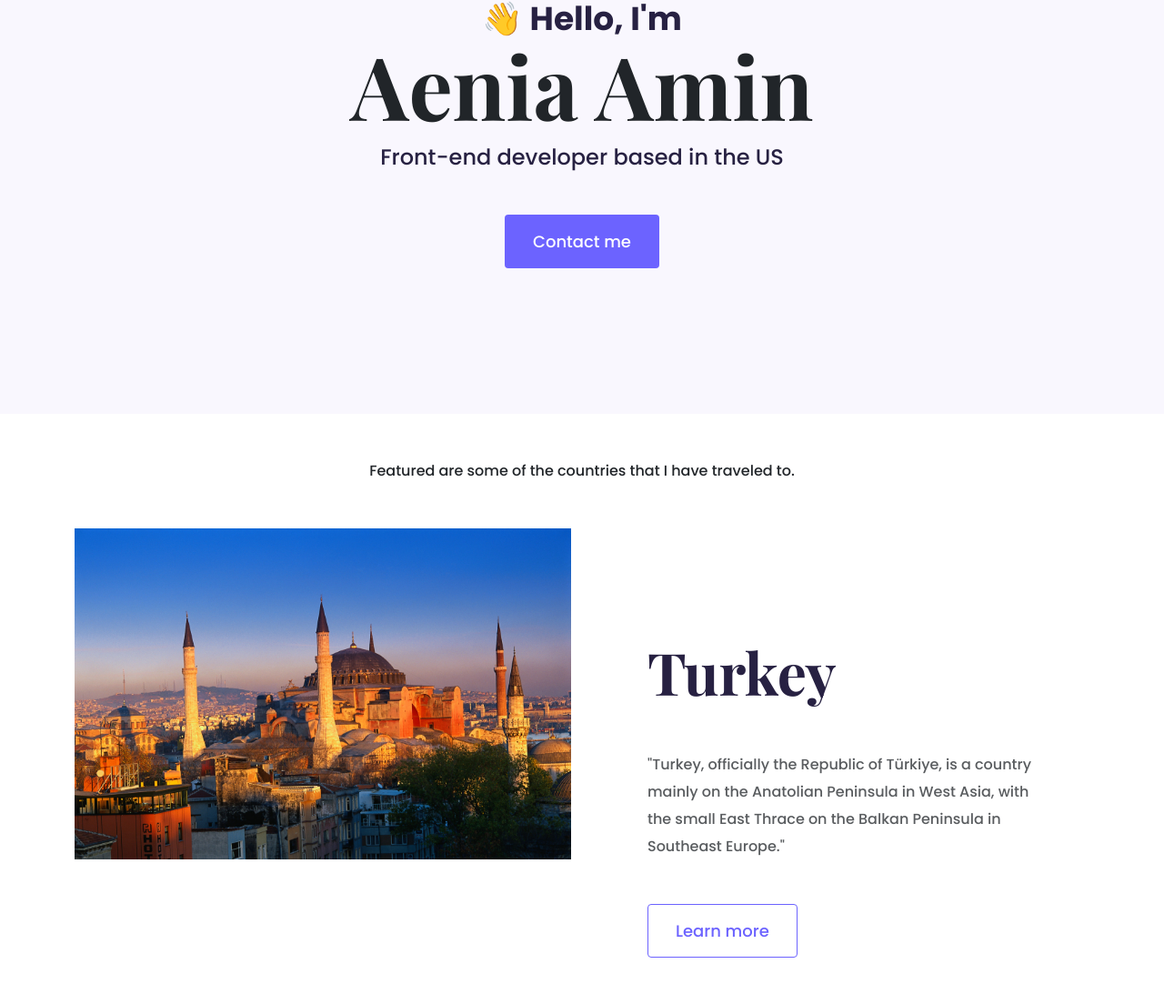
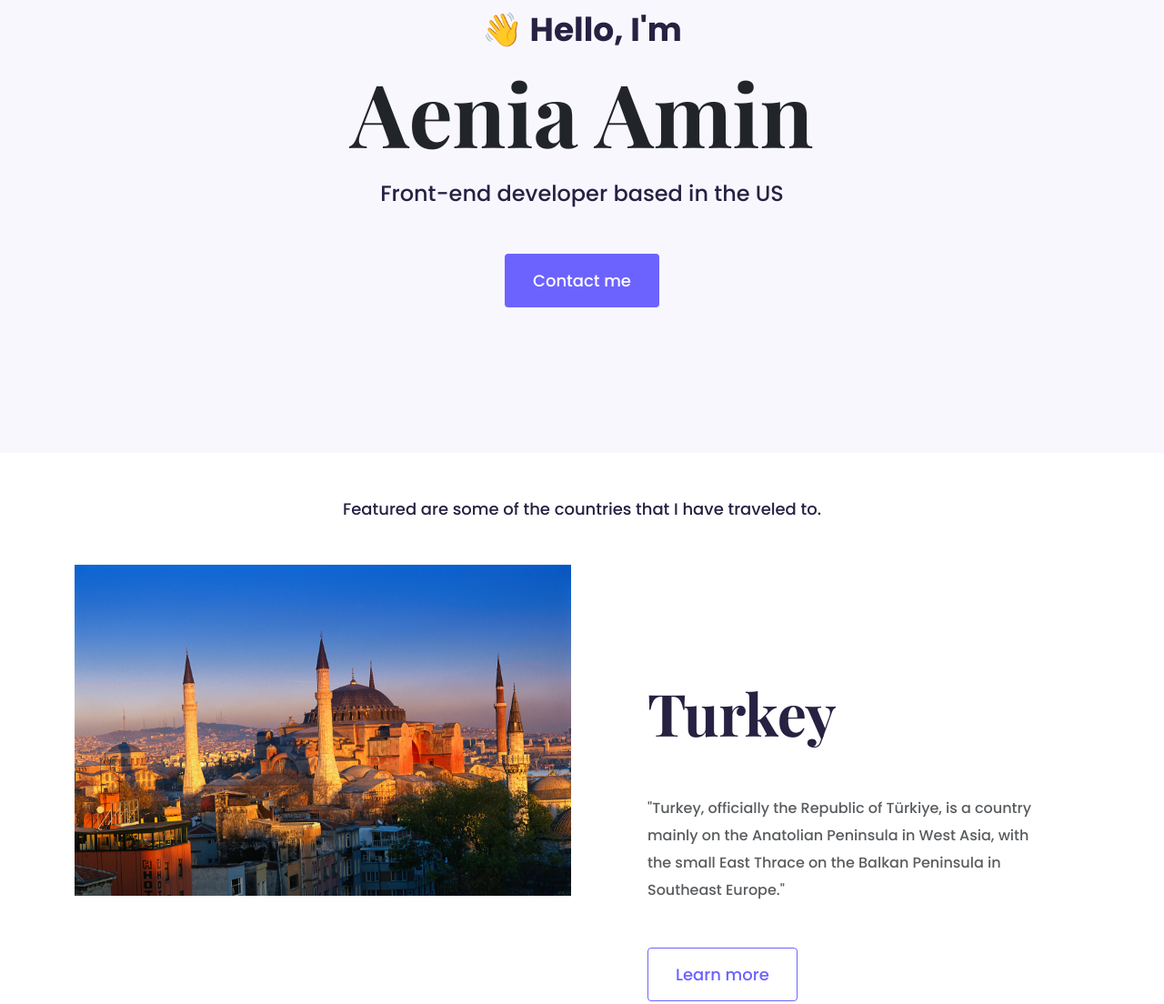
Before and after one commit to aenia12/Res.4.Amin.PortfolioOne, a plain HTML site: page index.html in a window 1280 px wide. Shown: the part 154-1258 px from the top of the page at 91% size. Drawn offline with nearby package versions, Linux system fonts and the light colour scheme.

Commit message:
Worked on CSS.

```diff
--- a/src/style.css
+++ b/src/style.css
@@ -25,9 +25,11 @@ h2 {
 }
 
 p {
-  font-weight: normal;
-  font-size: 16px;
-  line-height: 30px;
+  font-weight: 400;
+  font-size: 18px;
+  line-height: 27px;
+  text-align: center;
+  color: #272142;
 }
 
 .homepage-heading {
@@ -36,9 +38,24 @@ p {
   padding: 160px 20px;
 }
 
+.homepage-heading h1 {
+  font-family: var(--heading-font-family);
+  font-size: 96px;
+  font-weight: 700;
+  line-height: 127px;
+}
+
+.homepage-heading h2 {
+  font-size: 24px;
+  font-weight: 400;
+  line-height: 36px;
+  color: #272142;
+}
+
 .homepage-heading p {
   font-size: 36px;
-  font-weight: bold;
+  font-weight: 700;
+  line-height: 54px;
   margin: 0;
   color: #272142;
 }
@@ -69,6 +86,15 @@ p {
   font-family: var(--heading-font-family);
   font-weight: 700;
   font-size: 64px;
+  line-height: 85px;
+}
+
+.travel-description p {
+  font-size: 16px;
+  font-weight: 400;
+  line-height: 30px;
+  color: #272142;
+  text-align: left;
 }
 
 @media (max-width: 900px) {
```
Also changed, not shown: index.html (+1 -1 lines).
